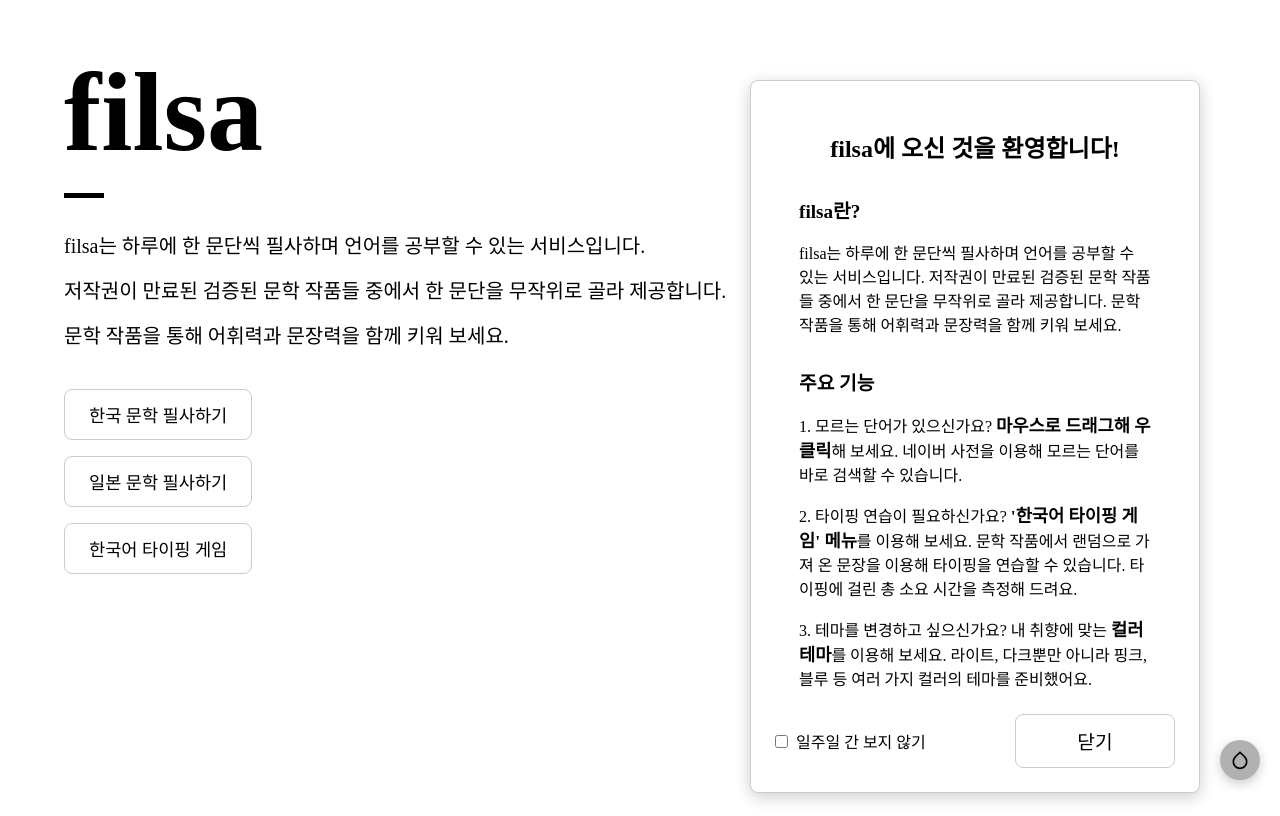
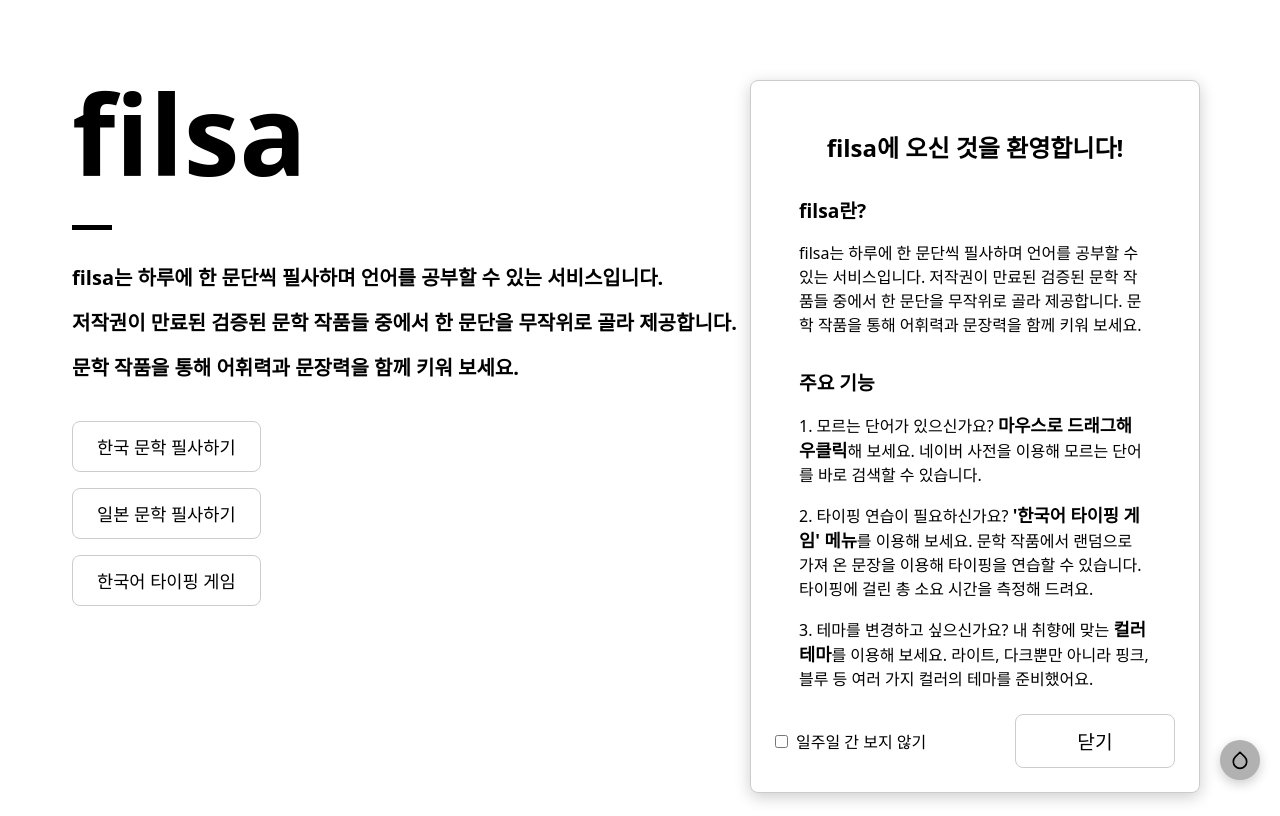
Before and after one commit to d0ix2/filsa, a React (Create React App) app: page / in a window 1280 px wide. Built offline with nearby package versions, Linux system fonts and the light colour scheme.

Commit message:
[STYLE] 네온 테마 추가

```diff
--- a/src/components/ResultModal/ResultModal.style.js
+++ b/src/components/ResultModal/ResultModal.style.js
@@ -66,6 +66,6 @@
   transition: background-color 0.2s ease;
 
   &:hover {
-    background-color: ${(props) => props.theme.color.background};
+    background-color: ${(props) => props.theme.color.border};
   }
 `;
--- a/src/components/ThemeSelector/ThemeSelector.jsx
+++ b/src/components/ThemeSelector/ThemeSelector.jsx
@@ -5,7 +5,7 @@
 
 const ThemeSelector = ({ currentTheme, onChange }) => {
   const [isOpen, setIsOpen] = useState(false);
-  const themes = ['light', 'dark', 'pink', 'blue', 'green'];
+  const theme = ['light', 'dark', 'pink', 'blue', 'green', 'pixel'];
 
   return (
     <S.ThemeSelectorWrapper>
@@ -17,7 +17,7 @@
 </S.ToggleButton>
       {isOpen && (
         <S.Dropdown>
-          {themes.map((theme) => (
+          {theme.map((theme) => (
             <S.Option
               key={theme}
               onClick={(e) => {
@@ -33,6 +33,7 @@
               {theme === 'pink' && '핑크'}
               {theme === 'blue' && '블루'}
               {theme === 'green' && '그린'}
+              {theme === 'pixel' && '픽셀'}
             </S.Option>
           ))}
         </S.Dropdown>
--- a/src/components/ThemeSelector/ThemeSelector.style.js
+++ b/src/components/ThemeSelector/ThemeSelector.style.js
@@ -26,7 +26,7 @@
   position: absolute;
   bottom: 48px;
   right: 0;
-  min-width: 80px;
+  min-width: 90px;
   gap: 1rem;
   background: ${({ theme }) => theme.color.primary};
   border: 1px solid ${({ theme }) => theme.color.border};
--- a/src/pages/GamePage/GamePage.style.js
+++ b/src/pages/GamePage/GamePage.style.js
@@ -164,7 +164,7 @@
 // 실제 진행도
 export const ProgressBarFiller = styled.div`
   height: 100%;
-  background-color: ${(props) => props.theme.color.primary || '#4caf50'};
+  background-color: ${(props) => props.theme.color.coloredText};
   width: ${(props) => props.percentage}%;
   transition: width 0.3s ease-in-out;
 `;
--- a/src/styles/GlobalStyle.js
+++ b/src/styles/GlobalStyle.js
@@ -1,13 +1,21 @@
 import { createGlobalStyle } from 'styled-components';
 
 export const GlobalStyle = createGlobalStyle`
+
+@font-face {
+  font-family: 'DungGeunMo';
+  src: url('https://fastly.jsdelivr.net/gh/projectnoonnu/noonfonts_six@1.2/DungGeunMo.woff') format('woff');
+  font-weight: normal;
+  font-style: normal;
+}
+
   body {
     font-optical-sizing: auto;
     font-style: normal;
+    font-family: ${({ theme }) => theme.font || 'inherit'};
     display: flex;
     align-items: flex-start;
     background-color: ${(props) => props.theme.color.background};
-    }
 
   button {
     outline: none;
@@ -48,7 +56,7 @@
   margin: 0;
   padding: 0;
   box-sizing: border-box;
-  font: inherit;
+  font-family: ${({ theme }) => theme.font || 'inherit'};
   vertical-align: baseline;
 
   *::placeholder {
--- a/src/styles/theme.js
+++ b/src/styles/theme.js
@@ -1,4 +1,4 @@
-const themes = {
+const theme = {
   light: {
     color: {
       primary: '#000000',
@@ -6,6 +6,7 @@
       border: '#CCCCCC',
       coloredText: '#B2B1B2',
     },
+    font: 'system-ui',
   },
   dark: {
     color: {
@@ -14,6 +15,7 @@
       border: '#444444',
       coloredText: '#888888',
     },
+    font: 'system-ui',
   },
   pink: {
     color: {
@@ -22,6 +24,7 @@
       border: '#EA7B9B',
       coloredText: '#E20579',
     },
+    font: 'system-ui',
   },
   blue: {
     color: {
@@ -30,6 +33,7 @@
       border: '#408EE0',
       coloredText: '#1B75BE',
     },
+    font: 'system-ui',
   },
   green: {
     color: {
@@ -38,7 +42,18 @@
       border: '#74C476',
       coloredText: '#41AB5D',
     },
+    font: 'system-ui',
+  },
+  pixel: {
+    color: {
+      primary: '#00FF00',
+      background: '#000000',
+      border: '#8722FA',
+      coloredText: '#8722FA',
+    },
+    font: 'DungGeunMo',
+    // 일본어 적용 안 되는 문제
   },
 };
 
-export default themes;
+export default theme;
```
